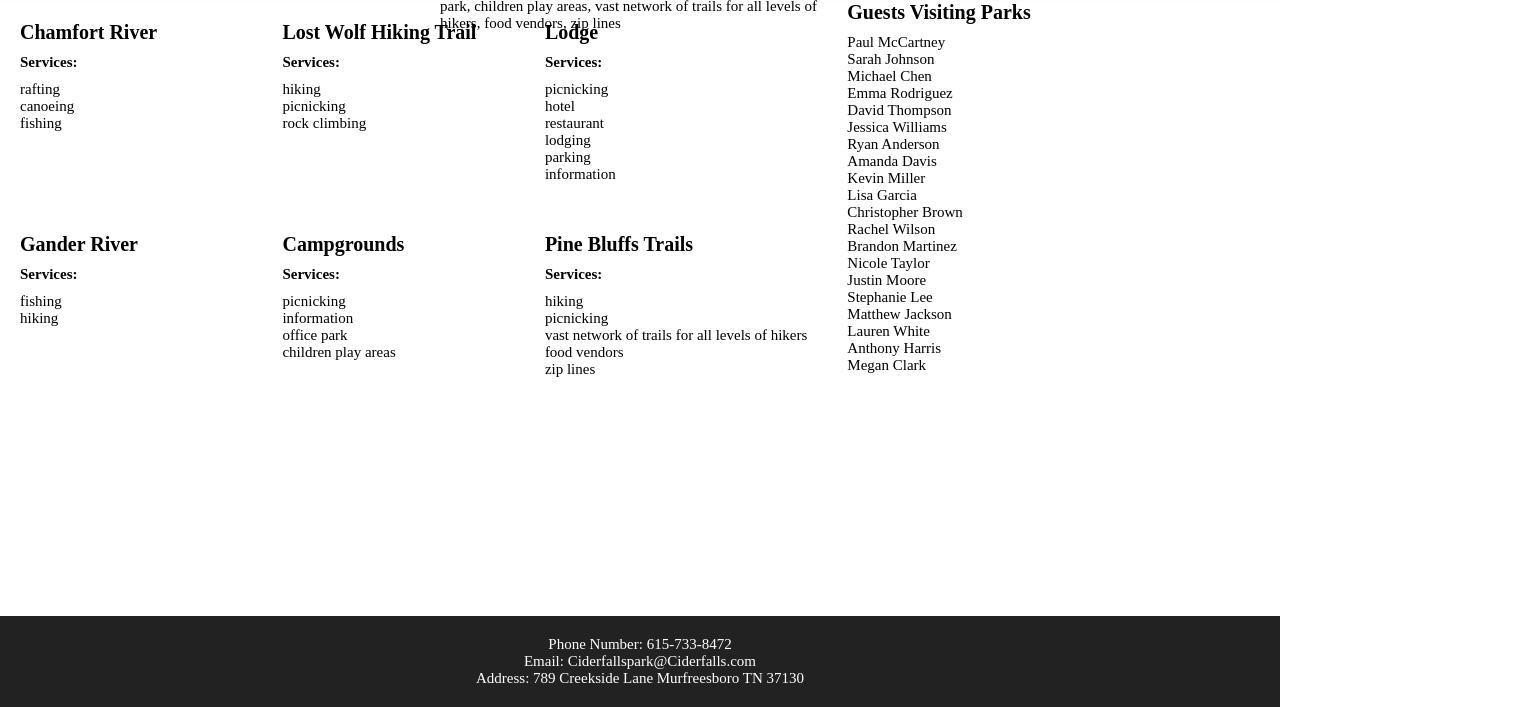
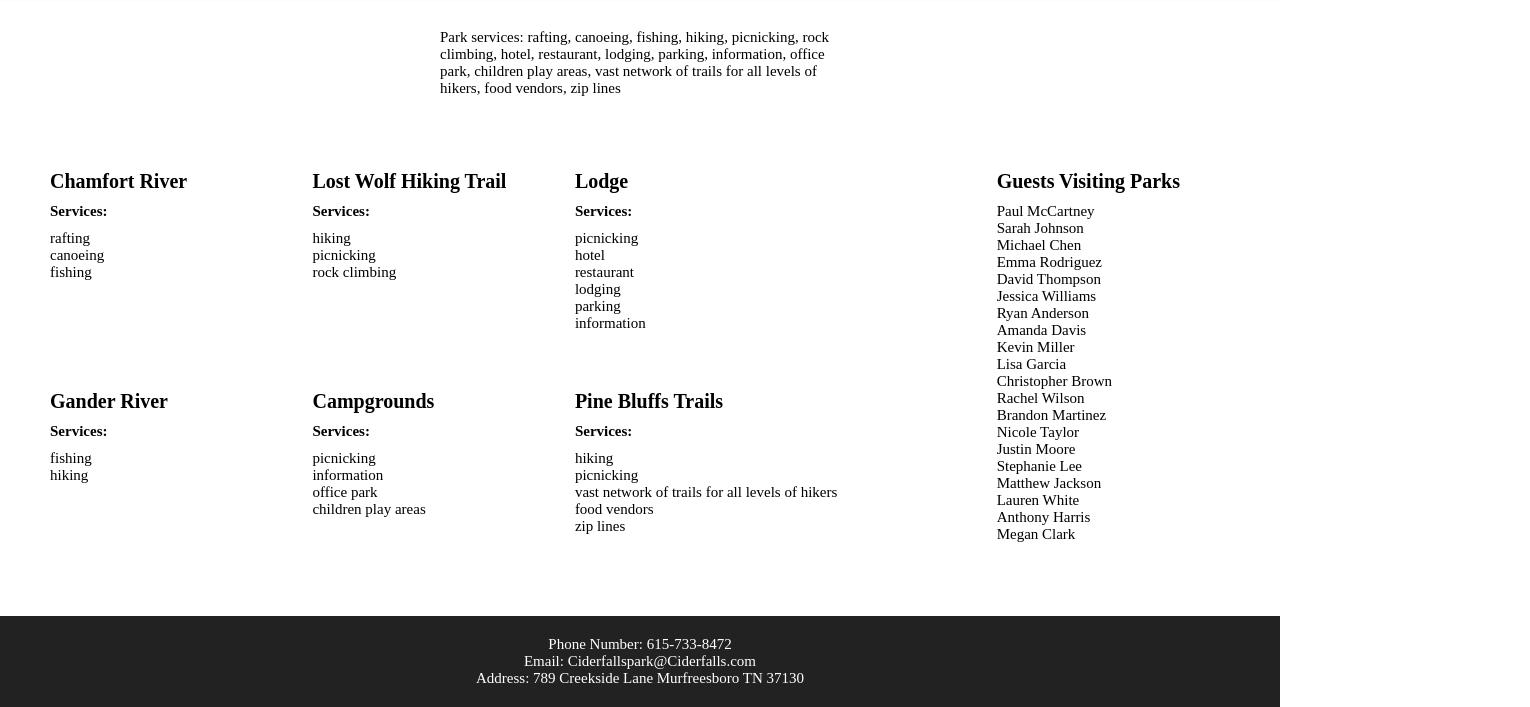
Before and after one commit to NSS-Day-Cohort-78/Cider-Falls-client-dhidps, a plain HTML site: page index.html in a window 1280 px wide. Shown: the part 93-800 px from the top of the page, 1530 px wide, since content can reach past the window. Drawn offline with Linux system fonts and the light colour scheme.

Commit message:
update css

```diff
--- a/styles/main.css
+++ b/styles/main.css
@@ -31,16 +31,16 @@ header h1 {
   display: grid;
   grid-template-rows: repeat(2, auto);
   grid-template-columns: repeat(3, 1fr);
-  padding: 2rem;
+  padding: 0 0 0 5rem;
   max-width: 75%;
   row-gap: 5rem;
 }
 .guests-section {
-  flex: 1;
+  padding: 0 10rem;
 }
 .content-section {
   display: flex;
-  gap: 2rem;
+  justify-content: space-between;
 }
 footer {
   text-align: center;
@@ -76,7 +76,7 @@ ul {
   align-items: center;
   font-size: 1.5rem;
   justify-content: center;
-  margin: -25rem;
+  margin: -4rem 0 0 0;
 }
 .park-services-section p {
   width: 40rem;
```
